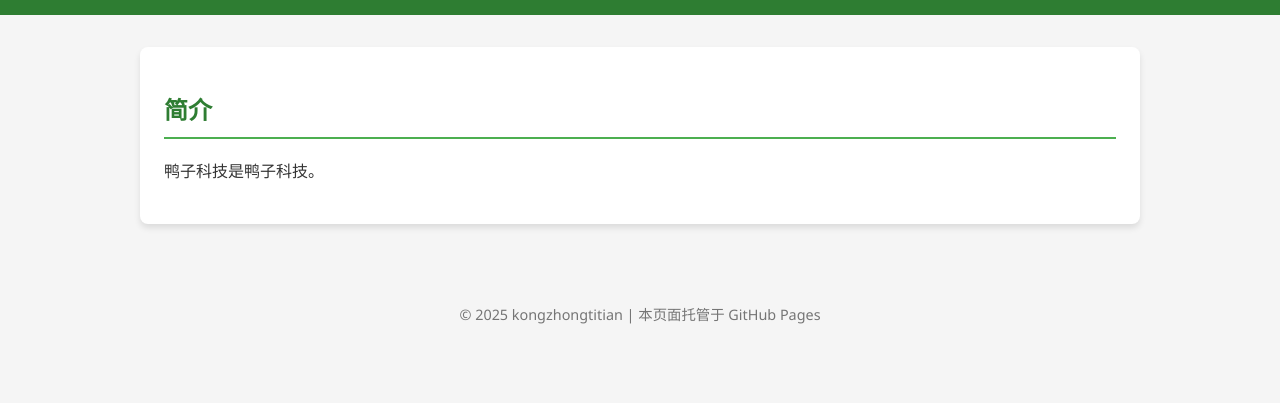
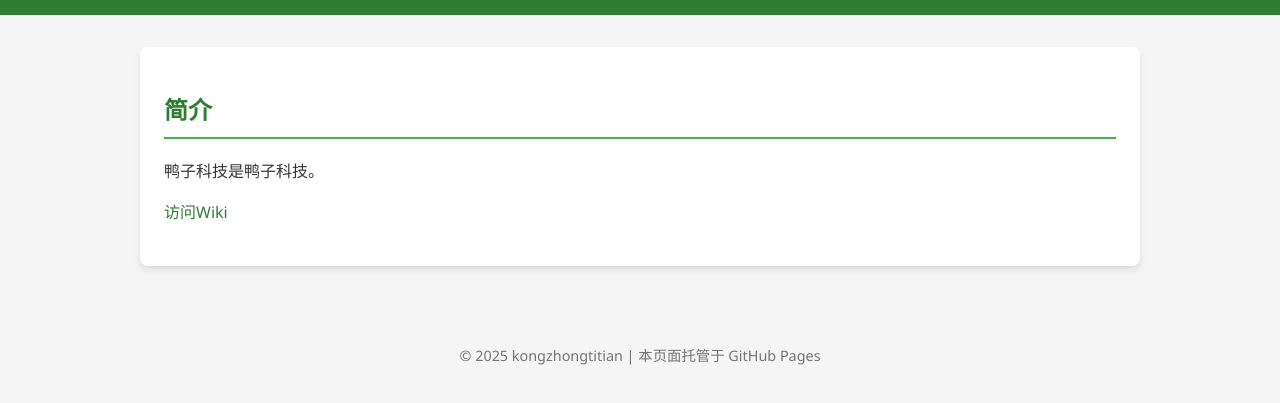
Before and after one commit to kongzhongtitian/kongzhongtitian.github.io, a plain HTML site: page intro/ducktech/home.html in a window 1280 px wide. Shown: the part 235-638 px from the top of the page. Drawn offline with Linux system fonts and the light colour scheme.

Commit message:
Update home.html

```diff
--- a/intro/ducktech/home.html
+++ b/intro/ducktech/home.html
@@ -140,6 +140,7 @@
         <section id="about">
             <h2>简介</h2>
             <p>鸭子科技是鸭子科技。</p>
+            <p><a href="https://kongzhongtitian.github.io/wiki/ducktech/home.html">访问Wiki</a></p>
         </section>
     </div>
 
```
